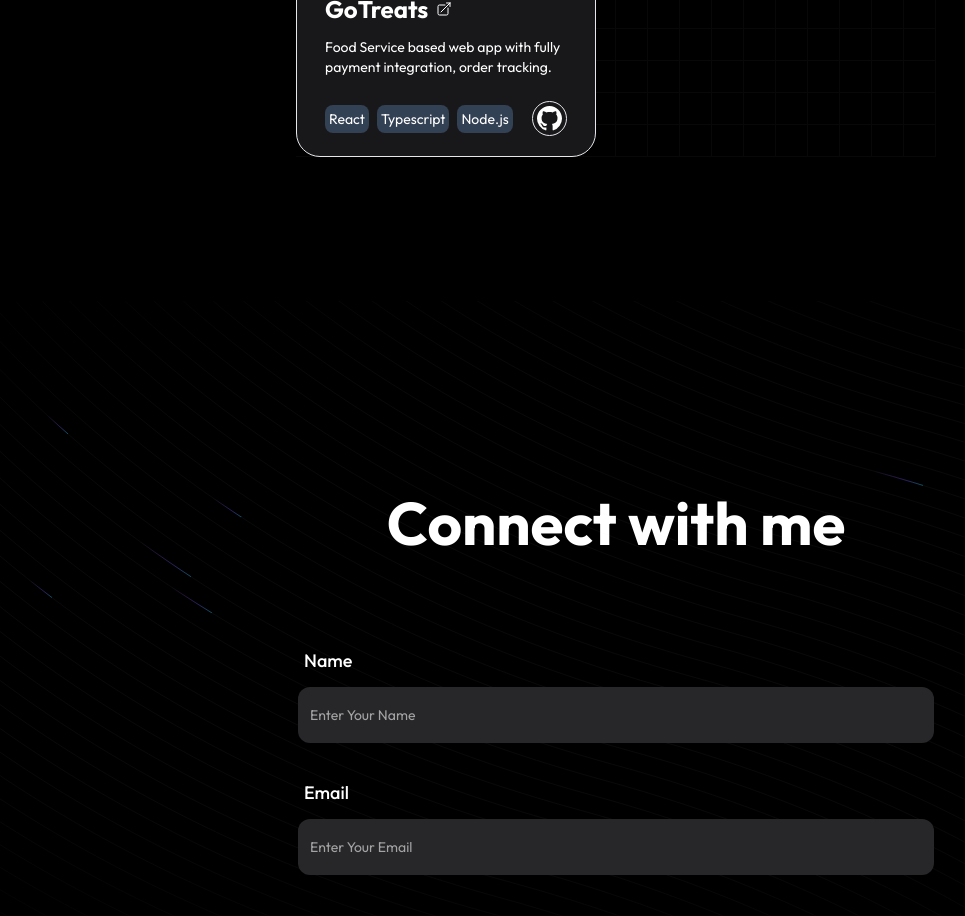
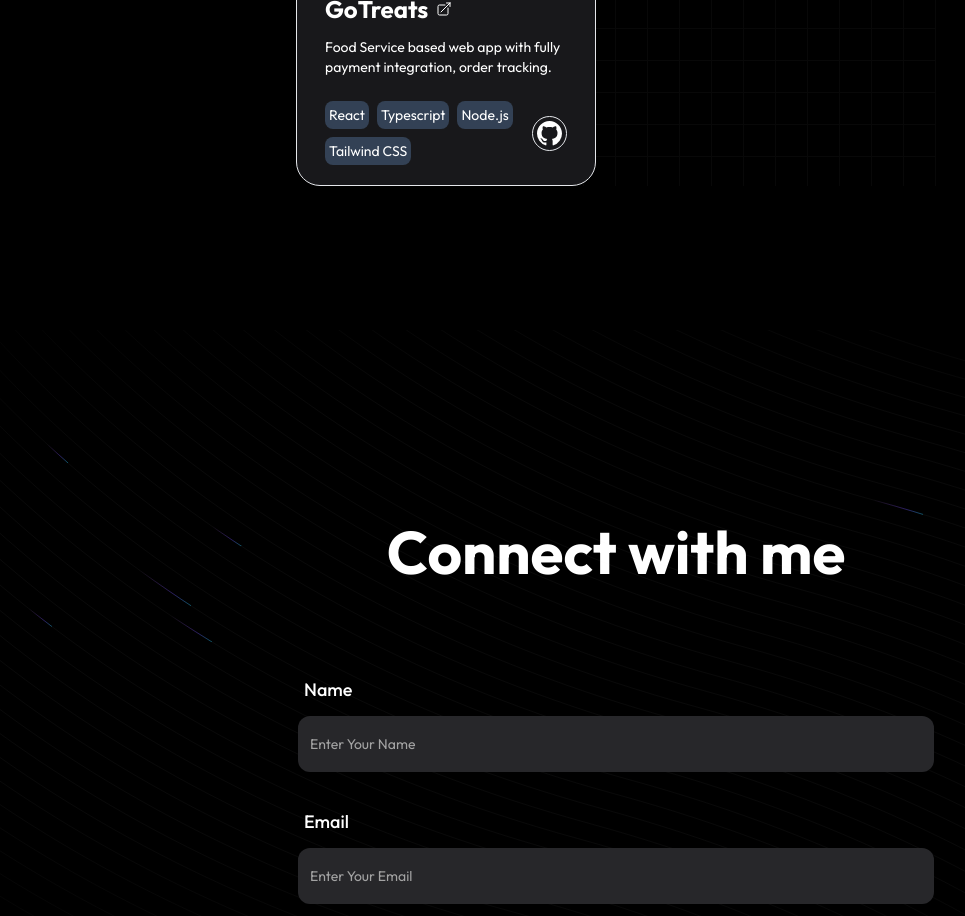
Before and after one commit to shahgovinda/govinda-shah, a Next.js app: page / in a window 1280 px wide. Shown: the part 3540-4456 px from the top of the page, without its empty margins (24-989 px from the left). Built offline with nearby package versions, Linux system fonts and the light colour scheme.

Commit message:
Update Projects.tsx

```diff
--- a/src/app/components/Projects.tsx
+++ b/src/app/components/Projects.tsx
@@ -27,9 +27,9 @@ const Projects: React.FC = () => {
             name: "GoTreats",
             img: '/gotreats.png',
             description: "Food Service based web app with fully payment integration, order tracking.",
-            tech: ['React', 'Typescript', 'Node.js'],
-            url: 'https://food-self-sigma.vercel.app/',
-            source: 'https://github.com/shahgovinda/food'
+            tech: ['React', 'Typescript', 'Node.js','Tailwind CSS'],
+            url: 'https://gotreats.in/',
+            source: 'https://github.com/shahgovinda/gotreatsf'
         },
         // {
         //     name: "Skill Swap Landing Page",
```
